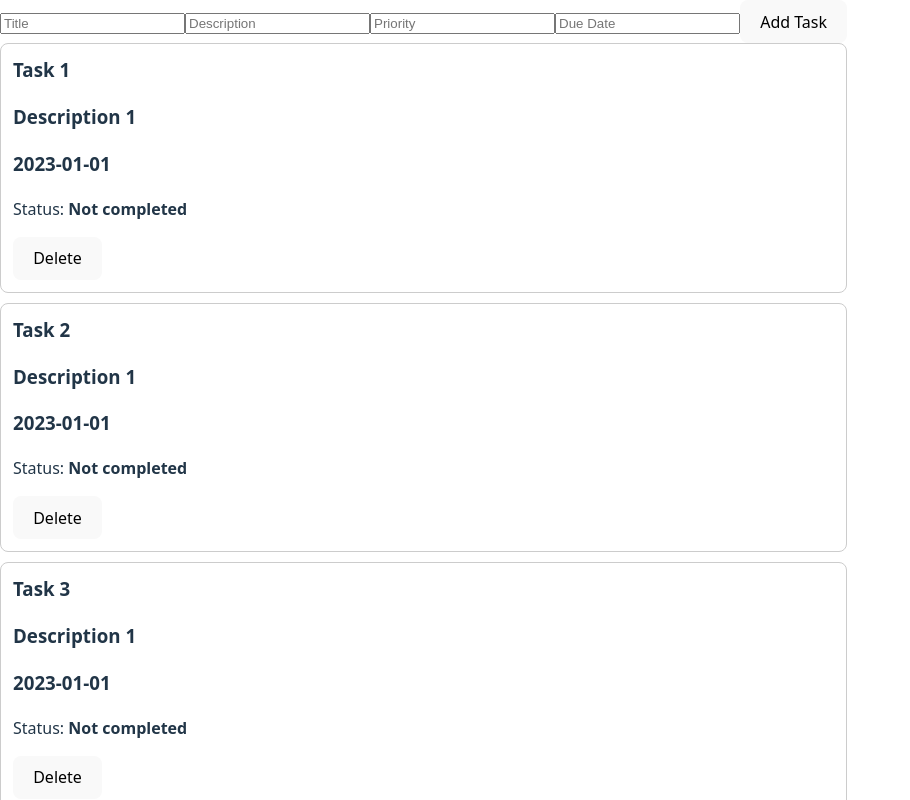
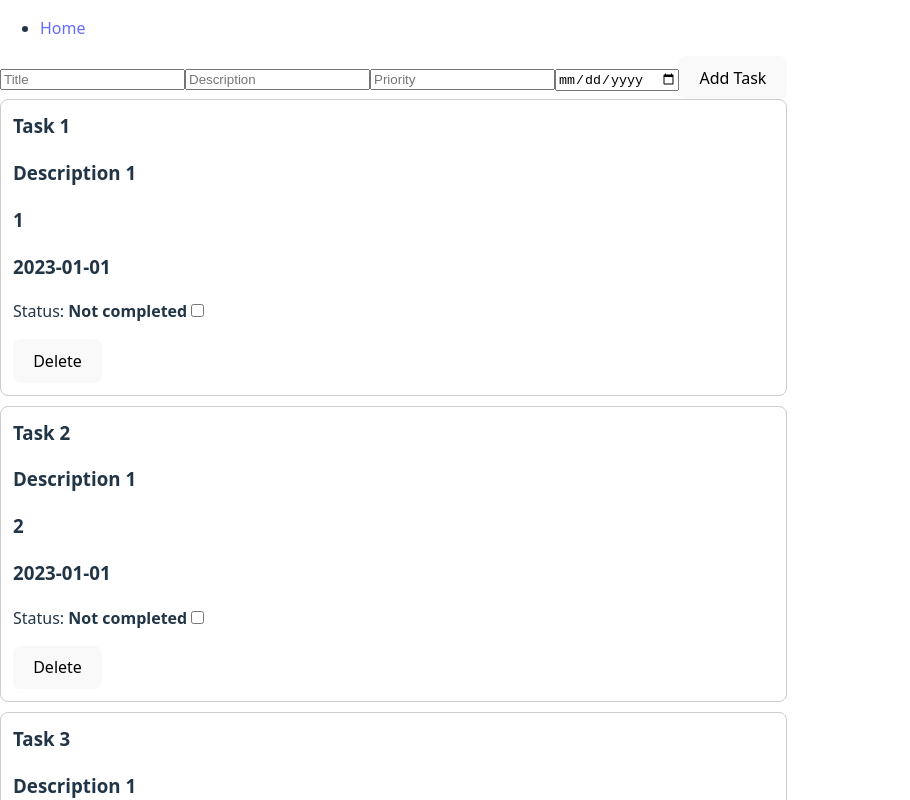
Before and after one commit to Hoochymoochy/web-class, a React (Vite) app in the folder my-react-app/: page / in a window 1280 px wide. Shown: the top 800 px of the page, without its empty margins (0-910 px from the left). Built offline with nearby package versions, Linux system fonts and the light colour scheme.

Commit message:
finish with logic

```diff
--- a/my-react-app/src/App.tsx
+++ b/my-react-app/src/App.tsx
@@ -2,72 +2,73 @@ import { useEffect, useState } from 'react'
 import Header from './Components/Header'
 import TaskList from './Components/TaskList'
 
-type Task = {
+export type Task = {
   id: number
   title: string
   description: string
-  priority: string
+  priority: number
   dueDate: string
   completed: boolean
 }
 
-const currentTasks = [
+const currentTasks: Task[] = [
   {
     id: 1,
     title: 'Task 1',
     description: 'Description 1',
-    prioirty: 1,
+    priority: 1,
     dueDate: '2023-01-01',
-    completedProperties: '2023-01-01',
+    completed: false,
   },
   {
     id: 2,
     title: 'Task 2',
     description: 'Description 1',
-    prioirty: 1,
+    priority: 2,
     dueDate: '2023-01-01',
-    completedProperties: '2023-01-01',
+    completed: false,
   },
   {
     id: 3,
     title: 'Task 3',
     description: 'Description 1',
-    prioirty: 1,
+    priority: 3,
     dueDate: '2023-01-01',
-    completedProperties: '2023-01-01',
+    completed: false,
   },
   {
     id: 4,
     title: 'Task 4',
     description: 'Description 1',
-    prioirty: 1,
+    priority: 3,
     dueDate: '2023-01-01',
-    completedProperties: '2023-01-01',
+    completed: false,
   },
   {
     id: 5,
     title: 'Task 5',
     description: 'Description 1',
-    prioirty: 1,
+    priority: 3,
     dueDate: '2023-01-01',
-    completedProperties: '2023-01-01',
+    completed: false,
   },
 ]
 
 function App() {
-  const [tasks, allTaks] = useState<Task[]>([])
+  const [tasks, setTasks] = useState<Task[]>([])
 
   const [title, setTitle] = useState('')
   const [description, setDescription] = useState('')
-  const [priority, setPriority] = useState('')
+  const [priority, setPriority] = useState<number | ''>('')
   const [dueDate, setDueDate] = useState('')
 
   useEffect(() => {
-    allTaks(currentTasks)
+    setTasks(currentTasks)
   }, [])
 
   const handleAddTask = () => {
-    if(!title || !description || !priority || !dueDate) return
+    if (!title || !description || priority === '' || !dueDate) return
+
     const newTask: Task = {
       id: tasks.length + 1,
       title,
@@ -76,32 +77,46 @@ function App() {
       dueDate,
       completed: false,
     }
-    allTaks([...tasks, newTask])
+
+    setTasks(prev => [...prev, newTask])
+
     setTitle('')
     setDescription('')
     setPriority('')
     setDueDate('')
   }
 
+  const handleCompleteTask = (id: number) => {
+    setTasks(prev =>
+      prev.map(task =>
+        task.id === id
+          ? { ...task, completed: !task.completed }
+          : task
+      )
+    )
+  }
+
   const handleDeleteTask = (id: number) => {
-    allTaks(tasks.filter((task) => task.id !== id))
+    setTasks(prev => prev.filter(task => task.id !== id))
   }
 
   return (
-    <div className="bg-black text-white p-4">
+    <div>
       <Header />
 
-      <form className="flex flex-col gap-2">
-        <input type="text" placeholder="Title" onInput={(e) => setTitle(e.target.value)}/>
-        <input type="text" placeholder="Description" onInput={(e) => setDescription(e.target.value)}/>
-        <input type="text" placeholder="Priority" onInput={(e) => setPriority(e.target.value)} />
-        <input type="text" placeholder="Due Date" onInput={(e) => setDueDate(e.target.value)} />
-        <button onClick={handleAddTask}>Add Task</button>
-
+      <form onSubmit={e => e.preventDefault()}>
+        <input type="text" placeholder="Title" value={title} onChange={e => setTitle(e.target.value)}/>
+        <input type="text" placeholder="Description" value={description} onChange={e => setDescription(e.target.value)}/>
+        <input type="number" placeholder="Priority" value={priority} onChange={e => setPriority(Number(e.target.value))} />
+        <input type="date" value={dueDate} onChange={e => setDueDate(e.target.value)}/>
+        <button type="button" onClick={handleAddTask}>Add Task</button>
       </form>
 
-      <TaskList tasks={tasks} onDelete={handleDeleteTask}/>
-
+      <TaskList
+        tasks={tasks}
+        onDelete={handleDeleteTask}
+        handleCompleteTask={handleCompleteTask}
+      />
     </div>
   )
 }
--- a/my-react-app/src/Components/Header.tsx
+++ b/my-react-app/src/Components/Header.tsx
@@ -1,7 +1,11 @@
 
 function Header() {
     return <header>
-        <nav className="navbar"></nav>
+        <nav className="nav">
+            <ul>
+                <li><a href="/">Home</a></li>
+            </ul>
+        </nav>
 
 
     </header>;
--- a/my-react-app/src/Components/TaskCard.tsx
+++ b/my-react-app/src/Components/TaskCard.tsx
@@ -1,13 +1,13 @@
-import React from "react";
 import type { Task } from "../App";
 
 type TaskCardProps = {
     task: Task
     onDelete: (id: number) => void
+    onComplete: (id: number) => void
 };
 
 
-export default function TaskCard({ task, onDelete }: TaskCardProps) {
+export default function TaskCard({ task, onDelete, onComplete }: TaskCardProps) {
   return (
     <div style={styles.card}>
       <h3 style={styles.title}>{task.title}</h3>
@@ -17,8 +17,11 @@ export default function TaskCard({ task, onDelete }: TaskCardProps) {
       <p>
         Status:{" "}
         <strong>{task.completed ? "Completed" : "Not completed"}</strong>
+        <input type="checkbox" name="completed" checked={task.completed} onChange={() => onComplete(task.id)}/>
       </p>
       <button onClick={() => onDelete(task.id)}>Delete</button>
+      <form>
+      </form>
     </div>
   );
 };
--- a/my-react-app/src/Components/TaskList.tsx
+++ b/my-react-app/src/Components/TaskList.tsx
@@ -1,15 +1,17 @@
 import React from "react";
 import TaskCard from "./TaskCard";
+import type { Task } from "../App";
 type TaskListProps = {
     tasks: Task[];
     onDelete: (id: number) => void;
+    handleCompleteTask: (id: number) => void;
 };
 
-const TaskList: React.FC<TaskListProps> = ({ tasks, onDelete }) => {
+const TaskList: React.FC<TaskListProps> = ({ tasks, onDelete, handleCompleteTask }) => {
   return (
         <div>
             {tasks.map((task) => (
-                <TaskCard task={task} onDelete={onDelete} />
+                <TaskCard task={task} onDelete={onDelete} onComplete={handleCompleteTask} />
             ))}
         </div>
   );
```
